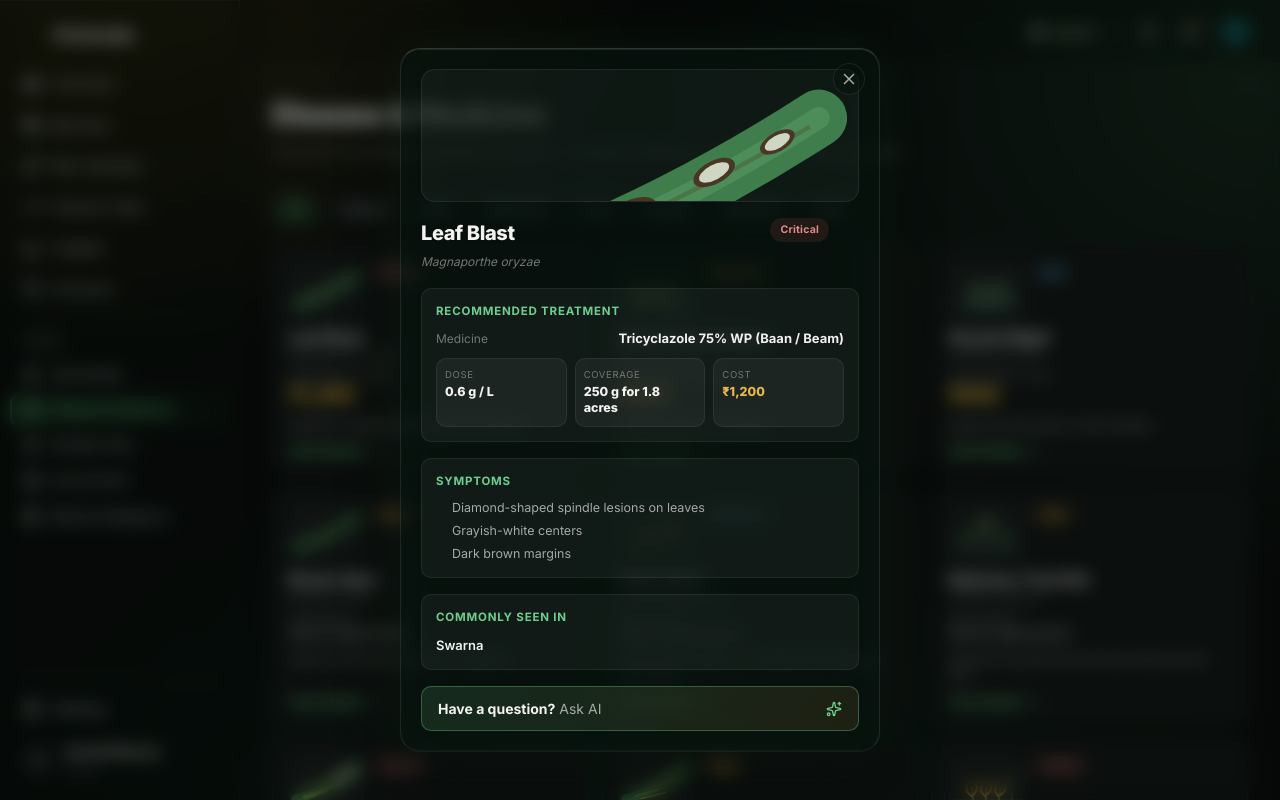
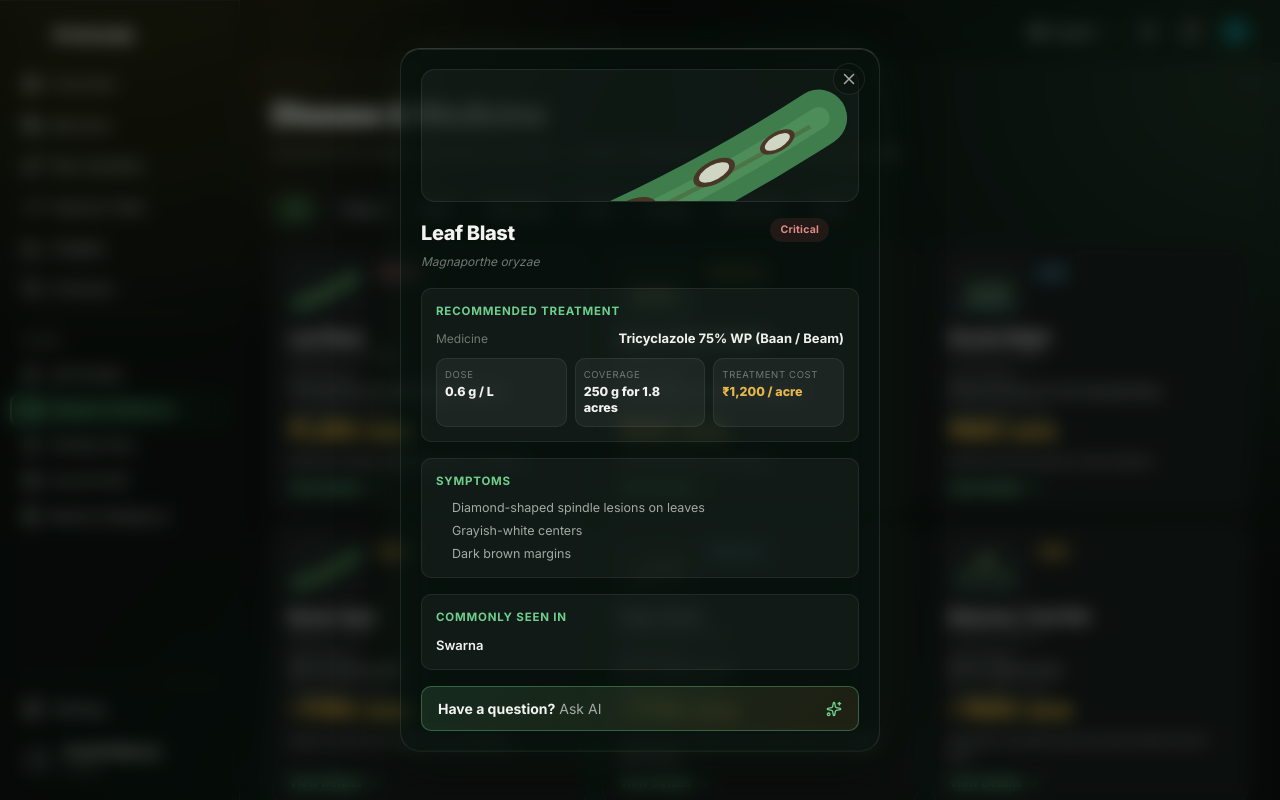
Before and after one commit to snadiok4923A/Agri_Dr, a React (Vite) app: page /Agri_Dr/disease in a window 1280 px wide. Both pictures are taken after a click on the button 430 px from the left and 359 px from the top of the page. Shown: the top 800 px of the page. Built offline with nearby package versions, Linux system fonts and the light colour scheme.

Commit message:
update website

```diff
--- a/src/data/diseaseLibrary.js
+++ b/src/data/diseaseLibrary.js
@@ -2,10 +2,11 @@
  * diseaseLibrary.js — the Rice Disease Library dataset.
  *
  * Original 3 entries derive from the app's existing `diseaseData`
- * (mockData.js). The 11 newer entries use ONLY the descriptions provided
- * for the library — no medicine, dose, coverage or cost is invented where
- * the app has no data (those fields are simply absent, and the modal
- * points to an agronomist instead).
+ * (mockData.js) — their costs are the app's real recorded treatment costs.
+ * The newer entries carry an approximate treatment-cost ESTIMATE
+ * ("≈ ₹X / acre"), internally consistent with the app's existing
+ * ₹650–₹1,200 treatment-cost range. Medicines are NOT invented where the
+ * app has none — the treatment field points to an agronomist instead.
  *
  * Presentation-only transforms:
  *   · "Leaf Blast (Magnaporthe oryzae)" → common name + scientific name
@@ -27,7 +28,7 @@ export const diseaseLibrary = [
         medicine: "Tricyclazole 75% WP (Baan / Beam)",
         dose: "0.6 g / L",
         coverage: "250 g for 1.8 acres",
-        cost: "₹1,200",
+        cost: "₹1,200 / acre",
         symptoms: [
             "Diamond-shaped spindle lesions on leaves",
             "Grayish-white centers",
@@ -46,7 +47,7 @@ export const diseaseLibrary = [
         medicine: "Imidacloprid 17.8 SL (Confidor)",
         dose: "0.3 ml / L",
         coverage: "120 ml for 2.4 acres",
-        cost: "₹850",
+        cost: "₹850 / acre",
         symptoms: [
             "Yellowing tillers at the base",
             "Early signs of hopperburn at dense spots",
@@ -64,7 +65,7 @@ export const diseaseLibrary = [
         medicine: "Hexaconazole 5% SC (Contaf Plus)",
         dose: "2.0 ml / L",
         coverage: "500 ml for 2.2 acres",
-        cost: "₹650",
+        cost: "₹650 / acre",
         symptoms: [
             "Snake-skin like spots on leaf sheaths",
             "Greenish-grey patches near the water line",
@@ -81,6 +82,7 @@ export const diseaseLibrary = [
         harmLevel: "High",
         tone: "warning",
         art: "brownspot",
+        cost: "≈ ₹700 / acre",
         symptoms: [
             "Small, round brown spots on rice leaves",
             "Can severely affect photosynthesis",
@@ -95,6 +97,7 @@ export const diseaseLibrary = [
         harmLevel: "Moderate",
         tone: "info",
         art: "smut",
+        cost: "≈ ₹750 / acre",
         symptoms: [
             "Individual rice grains are transformed into large spore balls",
             "Velvety green or black in appearance",
@@ -109,6 +112,7 @@ export const diseaseLibrary = [
         harmLevel: "High",
         tone: "warning",
         art: "bakanae",
+        cost: "≈ ₹800 / acre",
         symptoms: [
             "Infected rice plants become abnormally tall and thin",
             "Plants eventually die",
@@ -123,6 +127,7 @@ export const diseaseLibrary = [
         harmLevel: "Critical",
         tone: "danger",
         art: "blb",
+        cost: "≈ ₹900 / acre",
         symptoms: [
             "Water-soaked streaks appear along leaf blades",
             "Streaks gradually turn yellow, then grayish-white",
@@ -137,6 +142,7 @@ export const diseaseLibrary = [
         harmLevel: "High",
         tone: "warning",
         art: "bls",
+        cost: "≈ ₹800 / acre",
         symptoms: [
             "Narrow translucent streaks appear between the leaf veins",
             "Yellowish-brown in color",
@@ -150,6 +156,7 @@ export const diseaseLibrary = [
         harmLevel: "Critical",
         tone: "danger",
         art: "tungro",
+        cost: "≈ ₹1,000 / acre",
         symptoms: [
             "Plants become severely stunted",
             "Yellow or orange discoloration beginning from the leaf tips",
@@ -164,6 +171,7 @@ export const diseaseLibrary = [
         harmLevel: "High",
         tone: "warning",
         art: "yellowdwarf",
+        cost: "≈ ₹900 / acre",
         symptoms: [
             "Extreme plant stunting",
             "Excessive tillering creates a grassy, bushy appearance",
@@ -177,6 +185,7 @@ export const diseaseLibrary = [
         harmLevel: "High",
         tone: "warning",
         art: "ufra",
+        cost: "≈ ₹850 / acre",
         symptoms: [
             "The stem nematode attacks growing points",
             "Twisted and distorted leaves",
@@ -191,6 +200,7 @@ export const diseaseLibrary = [
         harmLevel: "Moderate",
         tone: "info",
         art: "rootknot",
+        cost: "≈ ₹750 / acre",
         symptoms: [
             "Swelling and galls develop on the roots",
             "Reduces the plant's ability to absorb water and nutrients",
@@ -204,6 +214,7 @@ export const diseaseLibrary = [
         harmLevel: "Moderate",
         tone: "info",
         art: "khaira",
+        cost: "≈ ₹650 / acre",
         symptoms: [
             "Rusty brown patches appear on leaves",
             "Stunted plant growth",
@@ -218,6 +229,7 @@ export const diseaseLibrary = [
         harmLevel: "Moderate",
         tone: "info",
         art: "irontox",
+        cost: "≈ ₹700 / acre",
         symptoms: [
             "Leaves develop bronzing or purplish-brown discoloration",
             "Commonly associated with poorly drained acidic soils",
--- a/src/pages/Disease.css
+++ b/src/pages/Disease.css
@@ -139,6 +139,24 @@
     font-size: 11px;
     font-style: italic;
     color: var(--text-muted);
+    white-space: nowrap;
+    overflow: hidden;
+    text-overflow: ellipsis;
+}
+
+/* TREATMENT row (medicine / agronomist fallback) — quiet one-liner above
+   the cost number, per the Rice-Varieties-style label/value hierarchy */
+.disease-page__card-treat {
+    display: flex;
+    flex-direction: column;
+    gap: 2px;
+    min-width: 0;
+}
+
+.disease-page__treat-val {
+    font-size: 12.5px;
+    font-weight: 600;
+    color: var(--text-secondary);
     white-space: nowrap;
     overflow: hidden;
     text-overflow: ellipsis;
--- a/src/pages/Disease.jsx
+++ b/src/pages/Disease.jsx
@@ -96,19 +96,19 @@ export default function Disease() {
                             <span className="disease-page__card-sci">{d.scientificName}</span>
                         </div>
 
-                        {d.cost ? (
+                        {/* TREATMENT row — medicine name, or the agronomist fallback */}
+                        <div className="disease-page__card-treat">
+                            <span className="disease-page__label">Treatment</span>
+                            <span className="disease-page__treat-val">
+                                {d.medicine || "Ask an agronomist"}
+                            </span>
+                        </div>
+
+                        {/* TREATMENT COST row — approximate estimates marked with ≈ */}
                         <div className="disease-page__card-cost">
                             <span className="disease-page__label">Treatment cost</span>
                             <span className="disease-page__cost-val">{d.cost}</span>
                         </div>
-                        ) : (
-                            <div className="disease-page__card-cost">
-                                <span className="disease-page__label">Treatment</span>
-                                <span className="disease-page__cost-val disease-page__cost-val--muted">
-                                    Ask an agronomist
-                                </span>
-                            </div>
-                        )}
 
                         <p className="disease-page__card-symptoms">{d.symptoms[0]}…</p>
 
@@ -164,18 +164,17 @@ export default function Disease() {
                             </span>
                         </div>
 
-                        {/* Recommended treatment — fields appear only when the
-                            app has real data; otherwise point to an agronomist. */}
+                        {/* Recommended treatment — medicine/dose/coverage when the
+                            app has real data, cost estimate for every disease. */}
                         <div className="disease-page__msection">
                             <h4 className="disease-page__msection-title">Recommended Treatment</h4>
-                            {selected.medicine || selected.dose || selected.coverage || selected.cost ? (
-                                <>
-                                    {selected.medicine && (
                             <div className="disease-page__fact">
                                 <span className="disease-page__fact-label">Medicine</span>
-                                            <span className="disease-page__fact-val">{selected.medicine}</span>
+                                <span className="disease-page__fact-val">
+                                    {selected.medicine || "Ask an agronomist"}
+                                </span>
                             </div>
-                                    )}
+                            {(selected.dose || selected.coverage || selected.cost) && (
                                 <div className="disease-page__modal-stats">
                                     {selected.dose && (
                                         <div className="disease-page__mstat">
@@ -189,18 +188,13 @@ export default function Disease() {
                                             <span className="disease-page__mstat-val">{selected.coverage}</span>
                                         </div>
                                     )}
-                                        {selected.cost && (
                                     <div className="disease-page__mstat">
-                                                <span className="disease-page__mstat-label">Cost</span>
-                                                <span className="disease-page__mstat-val disease-page__mstat-val--cost">{selected.cost}</span>
+                                        <span className="disease-page__mstat-label">Treatment Cost</span>
+                                        <span className="disease-page__mstat-val disease-page__mstat-val--cost">
+                                            {selected.cost}
+                                        </span>
                                     </div>
-                                        )}
                                 </div>
-                                </>
-                            ) : (
-                                <p className="disease-page__no-treatment">
-                                    Treatment information available from an agronomist.
-                                </p>
                             )}
                             {selected.note && (
                                 <p className="disease-page__disease-note">{selected.note}</p>
```
Lines whose indentation alone changed are shown as unchanged.
